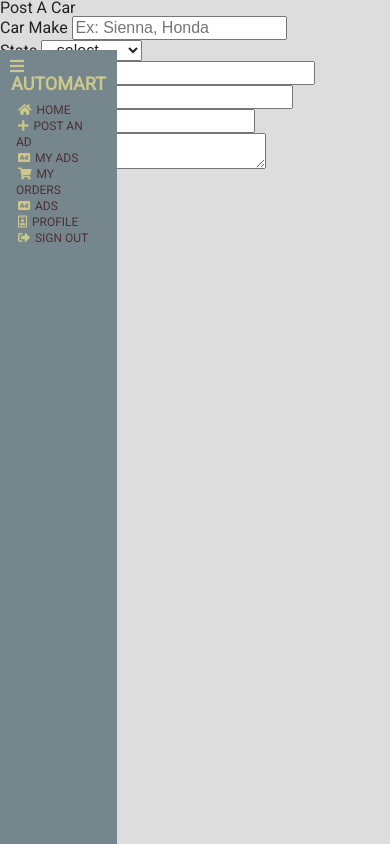
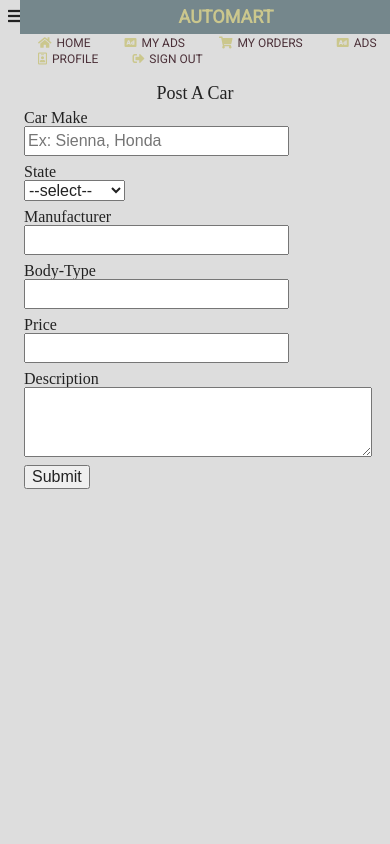
Before and after one commit to darmhoo/auto-mart, a plain HTML site: page UI/car-ad.html in a window 390 px wide. Drawn offline with Linux system fonts and the light colour scheme.

Commit message:
Feature post advert created

```diff
--- a/UI/assets/css/styles.css
+++ b/UI/assets/css/styles.css
@@ -630,11 +630,12 @@ footer small{
 /* DASHBOARD*/
 
 .dashboard{
-    height: 100%;
-    width: 30%;
+    height: auto;
+    width: 100%;
     background-color: #75878C;
-    position: fixed;
-    top: 50px;
+    position: relative;
+    top: 0;
+    left: 20px
 
 
 
@@ -804,3 +805,28 @@ th, td{
     }
 
 }
+/*Post Ad */
+.post-ad{
+    margin: 50px 20px 2px 20px;
+}
+.post-ad h3{
+    text-align: center;
+    font-size: 18px;
+    margin-bottom: 8px;
+}
+form label{
+    font-family: Roboto sans-serif;
+}
+form div{
+    margin: 8px 4px;
+    width: calc(100% - 8px);
+}
+form input{
+    width: 75%;
+    height: 24px;
+
+}
+textarea{
+    width: 100%;
+    height: 64px;
+}
--- a/UI/car-ad.html
+++ b/UI/car-ad.html
@@ -11,17 +11,14 @@
 
 </head>
 <body>
+<div class="navbar-toggle">
+    <i class="fas fa-bars"></i>
+</div>
 <header class="dashboard" id="home">
-    <div class="navbar-toggle">
-        <i class="fas fa-bars"></i>
-    </div>
-
-
     <nav class="dashboard-nav">
         <h2><a href="#home"> AutoMart</a></h2>
         <ul>
-            <li><a href="#home"><i class="fas fa-home"></i> Home</a></li>
-            <li><a href="#"><i class="fas fa-plus"></i> Post an Ad</a> </li>
+            <li><a href="dashboard.html"><i class="fas fa-home"></i> Home</a></li>
             <li><a href="#"><i class="fas fa-ad"></i> My Ads</a> </li>
             <li><a href="#"><i class="fas fa-shopping-cart"></i> My orders</a> </li>
             <li><a href="#"><i class="fas fa-ad"></i> Ads</a> </li>
@@ -31,17 +28,17 @@
 
     </nav>
 </header>
-<section class="dashboard-container">
+<section class="post-ad">
     <h3>Post A Car</h3>
     <form id="usrform">
         <div>
             <label for="car_model">
                 Car Make
-            </label>
+            </label><br>
             <input name="car_model" id="car_model" placeholder="Ex: Sienna, Honda">
         </div>
         <div>
-            <label for="state">State</label>
+            <label for="state">State</label><br>
             <select name="state" id="state" >
                 <option>--select--</option>
                 <option>New</option>
@@ -50,15 +47,15 @@
 
         </div>
         <div>
-            <label for="manufacturer">Manufacturer</label>
+            <label for="manufacturer">Manufacturer</label><br>
             <input id="manufacturer" name="manufacturer">
         </div>
         <div>
-            <label for="body_type">Body-Type</label>
+            <label for="body_type">Body-Type</label><br>
             <input id="body_type" name="body_type">
         </div>
         <div>
-            <label for="price">Price</label>
+            <label for="price">Price</label><br>
             <input id="price" name="price" >
         </div>
         <div>
@@ -77,6 +74,6 @@
 
 
 
-
+<script src="assets/js/main.js"></script>
 </body>
 </html>
```
Also changed, not shown: UI/dashboard.html (+1 -1 lines).
